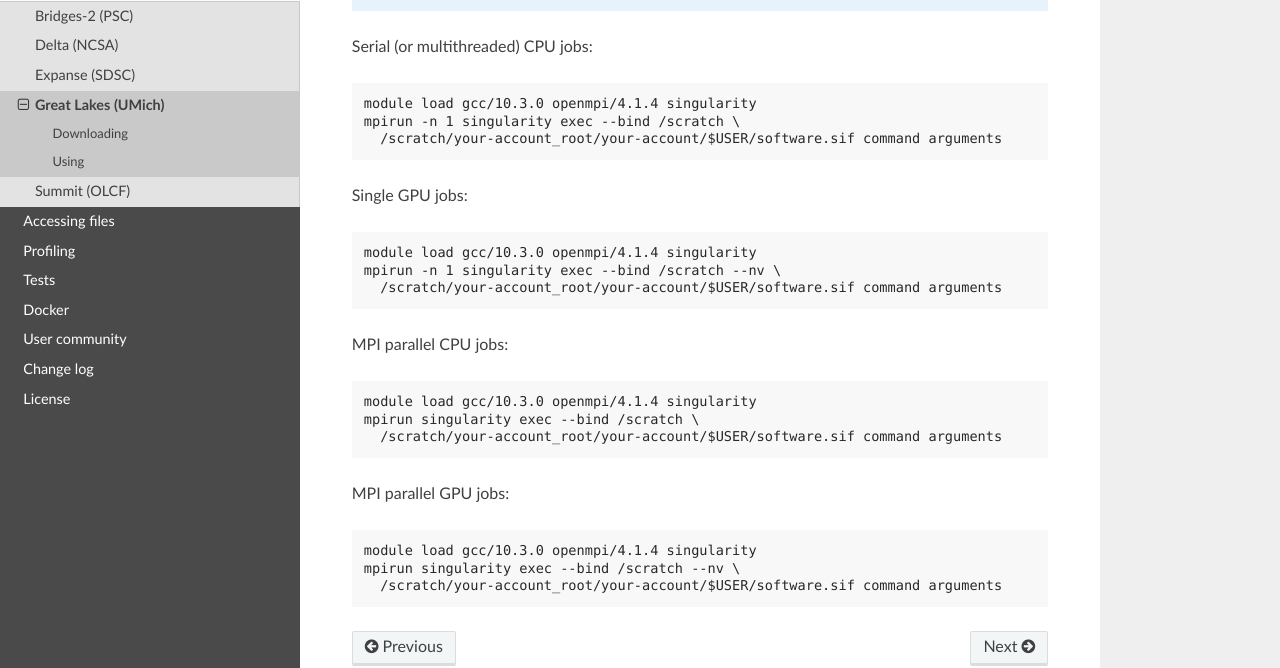
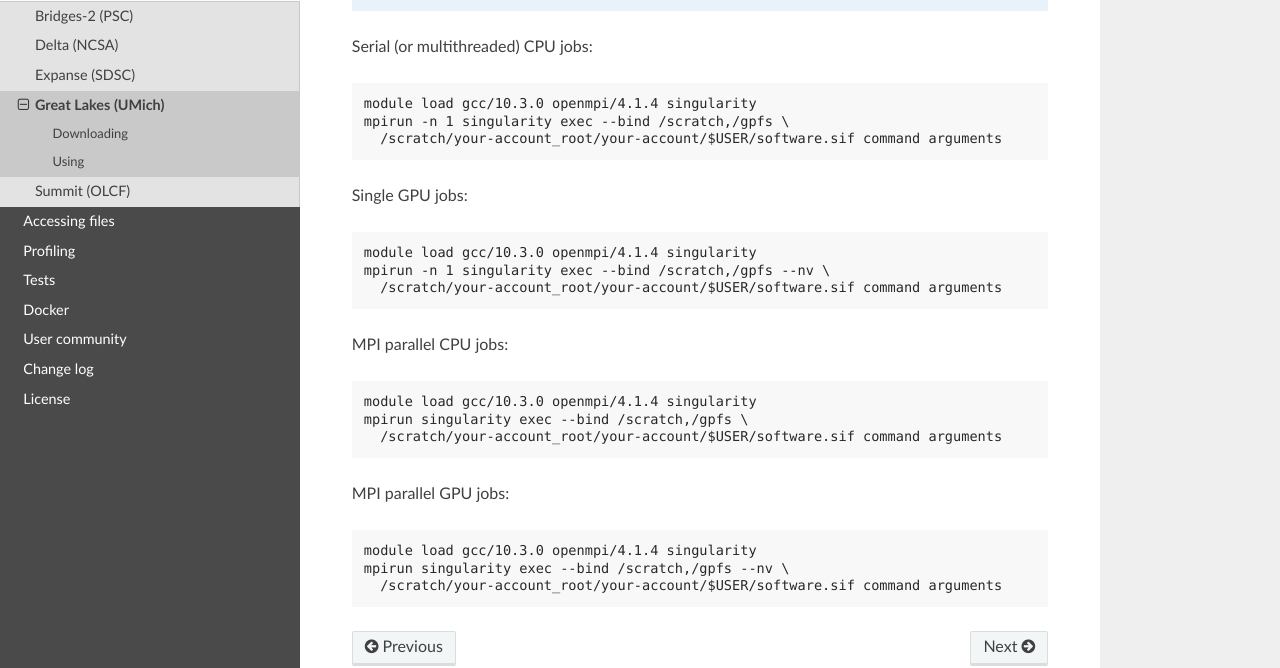
Before and after one commit to glotzerlab/software, a Sphinx documentation site: the page built from doc/clusters/greatlakes.rst, in a window 1280 px wide and 900 px high, scrolled down 687 px. Shown: the part 165-833 px from the top of the window. Built offline with Sphinx 7.4.7 and the Read the Docs theme 2.0.0, drawn with Linux system fonts in a browser that asks for light colours.

Commit message:
Add /gpfs to the GL bind instructions.

```diff
--- a/doc/clusters/greatlakes.rst
+++ b/doc/clusters/greatlakes.rst
@@ -33,23 +33,23 @@ Use the following commands in your job scripts or interactively to execute softw
 Serial (or multithreaded) CPU jobs::
 
     module load gcc/10.3.0 openmpi/4.1.4 singularity
-    mpirun -n 1 singularity exec --bind /scratch \
+    mpirun -n 1 singularity exec --bind /scratch,/gpfs \
       /scratch/your-account_root/your-account/$USER/software.sif command arguments
 
 Single GPU jobs::
 
     module load gcc/10.3.0 openmpi/4.1.4 singularity
-    mpirun -n 1 singularity exec --bind /scratch --nv \
+    mpirun -n 1 singularity exec --bind /scratch,/gpfs --nv \
       /scratch/your-account_root/your-account/$USER/software.sif command arguments
 
 MPI parallel CPU jobs::
 
     module load gcc/10.3.0 openmpi/4.1.4 singularity
-    mpirun singularity exec --bind /scratch \
+    mpirun singularity exec --bind /scratch,/gpfs \
       /scratch/your-account_root/your-account/$USER/software.sif command arguments
 
 MPI parallel GPU jobs::
 
     module load gcc/10.3.0 openmpi/4.1.4 singularity
-    mpirun singularity exec --bind /scratch --nv \
+    mpirun singularity exec --bind /scratch,/gpfs --nv \
       /scratch/your-account_root/your-account/$USER/software.sif command arguments
```
